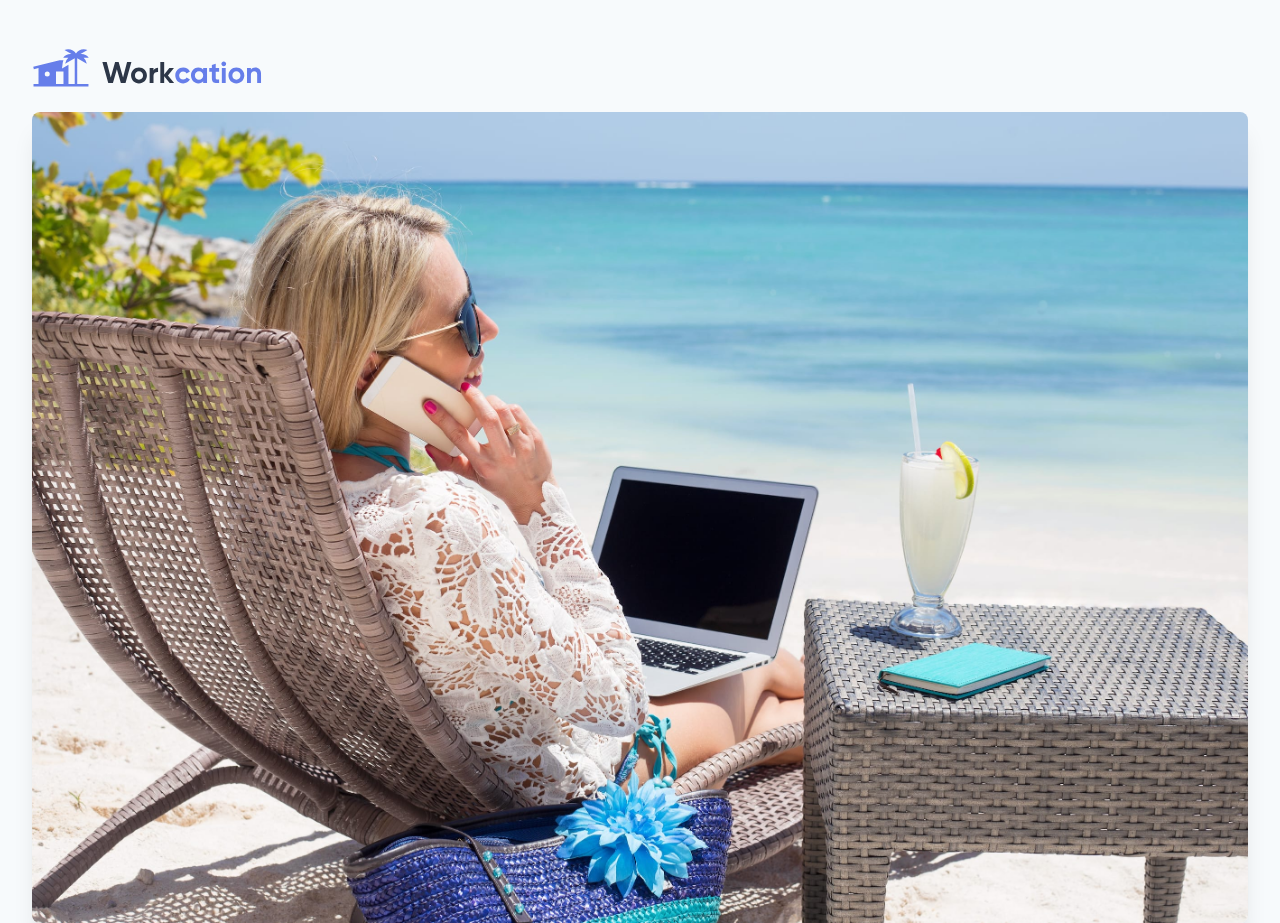
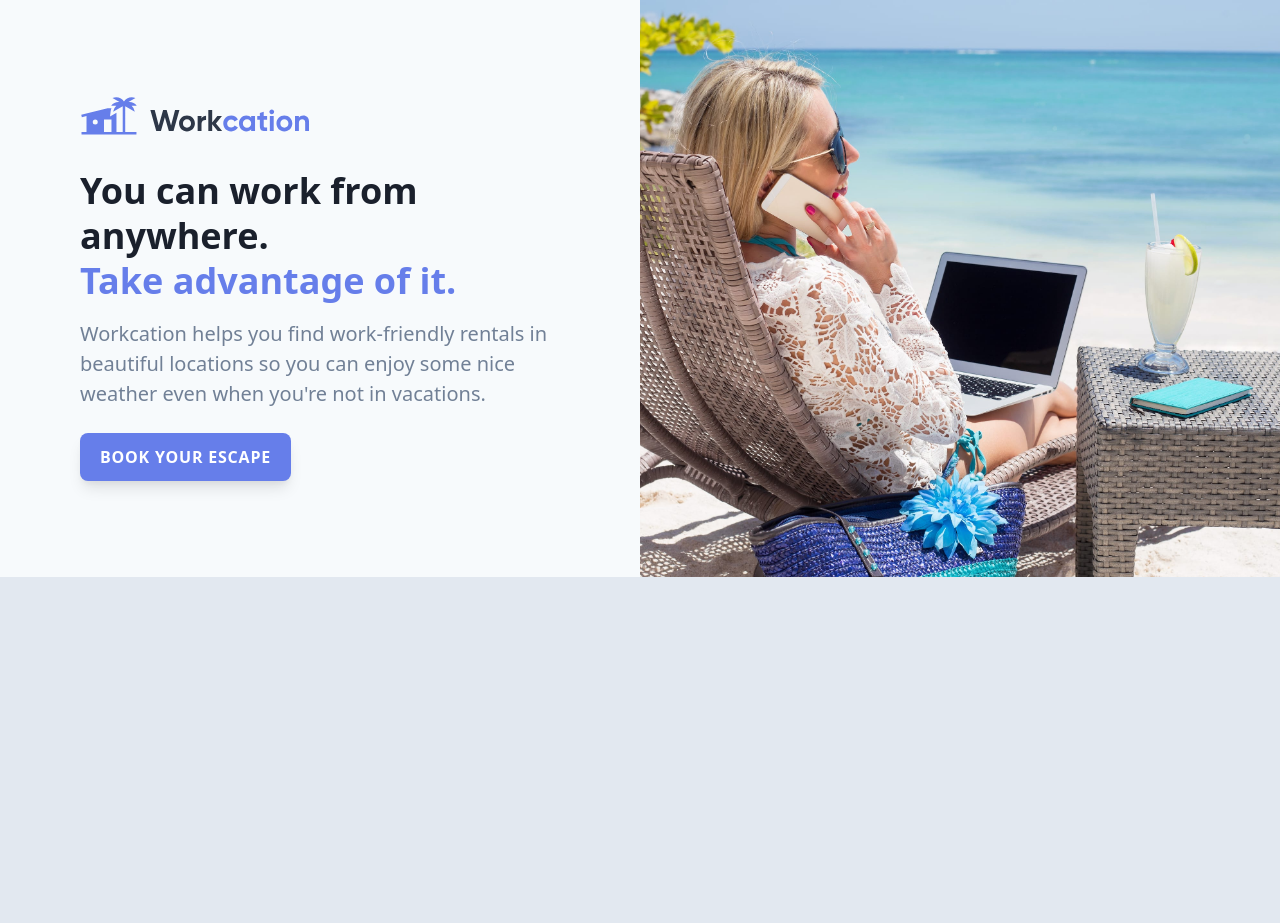
Before and after one commit to i524/tailwind-sample, a website: page public/index.html in a window 1280 px wide. Shown: the top 923 px of the page. After the commit the page ends 800 px from the top, so only its background shows below. Drawn offline with nearby package versions, Linux system fonts and the light colour scheme; files that its build step writes are made by us from their sources.

Commit message:
lesson 3
https://tailwindcss.com/course/responsive-design

```diff
--- a/public/index.html
+++ b/public/index.html
@@ -7,19 +7,27 @@
     <link rel="stylesheet" href="/build/tailwind.css" />
     <title>Document</title>
   </head>
-  <body class="bg-gray-100">
-    <div class="px-8 py-12">
+  <body class="bg-gray-300">
+    <div class="flex bg-gray-100">
+      <div class="px-8 py-12 max-w-md mx-auto sm:max-w-xl lg:max-w-full lg:w-1/2 lg:py-24 lg:px-12">
+        <div class="xl:max-w-lg xl:ml-auto">
           <img class="h-10" src="/img/logo.svg" alt="Workcation">
-      <img class="mt-6 rounded-lg shadow-xl" src="/img/beach-work.jpg">
-      <h1 class="mt-6 text-2xl font-bold text-gray-900 leading-tight">
+          <img class="lg:hidden mt-6 rounded-lg shadow-xl sm:mt-8 sm:h-64 sm:w-full sm:object-cover sm:object-center" src="/img/beach-work.jpg">
+          <h1 class="mt-6 sm:mt-8 text-2xl sm:text-4xl font-bold text-gray-900 leading-tight lg:text-3xl xl:text-4xl">
             You can work from anywhere.
+            <br class="hidden lg:inline">
             <span class="text-indigo-500">Take advantage of it.</span>
           </h1>
-      <p class="mt-2 text-gray-600">
+          <p class="mt-2 sm:mt-4 text-gray-600 sm:text-xl">
             Workcation helps you find work-friendly rentals in beautiful locations so you can enjoy some nice weather even when you're not in vacations.
           </p>
-      <div class="mt-4">
-        <a href="#" class="inline-block bg-indigo-500 text-white text-sm px-5 py-3 rounded-lg shadow-lg uppercase tracking-wider font-semibold">Book your escape</a>
+          <div class="mt-4 sm:mt-6">
+            <a href="#" class="inline-block bg-indigo-500 text-white text-sm px-5 py-3 rounded-lg shadow-lg uppercase tracking-wider font-semibold sm:text-base">Book your escape</a>
+          </div>
+        </div>
+      </div>
+      <div class="hidden lg:block lg:w-1/2 lg:relative">
+        <img class="absolute inset-0 h-full w-full object-cover object-center" src="/img/beach-work.jpg">
       </div>
     </div>
   </body>
```
Lines whose indentation alone changed are shown as unchanged.
